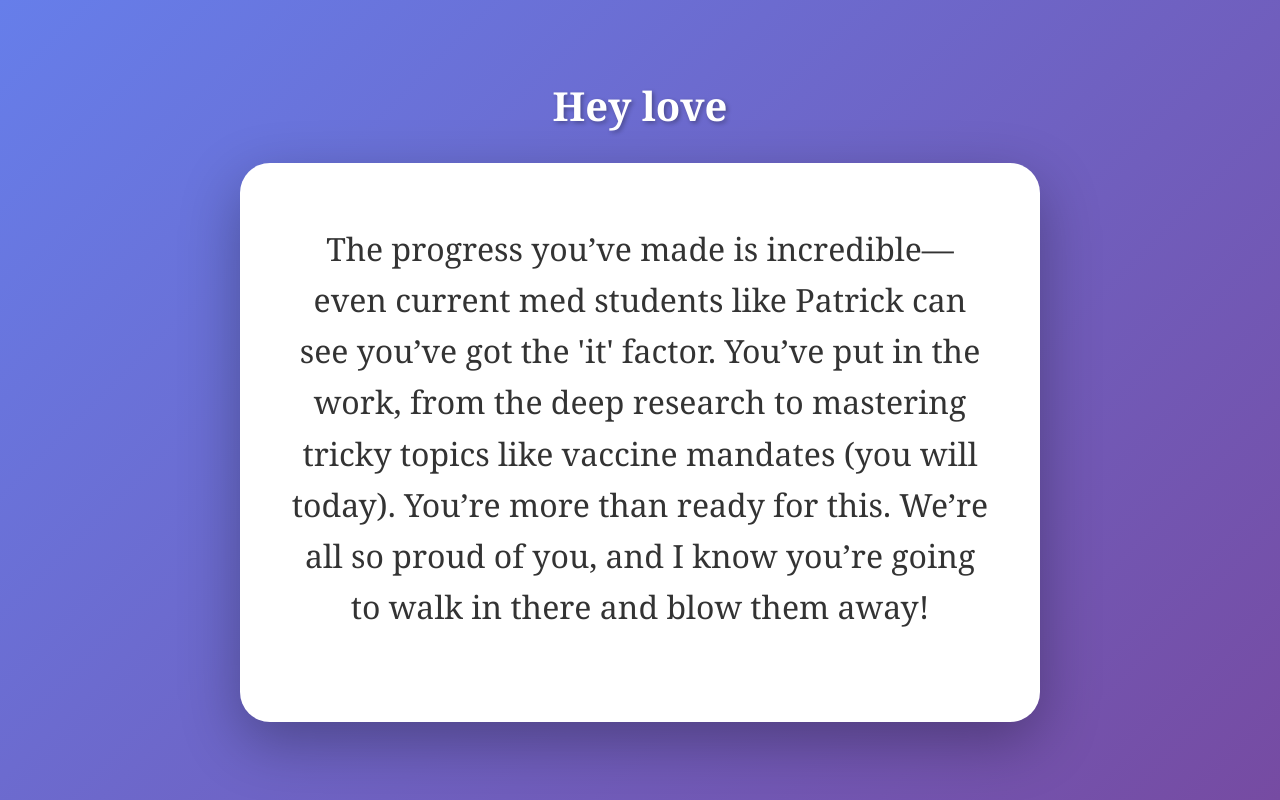
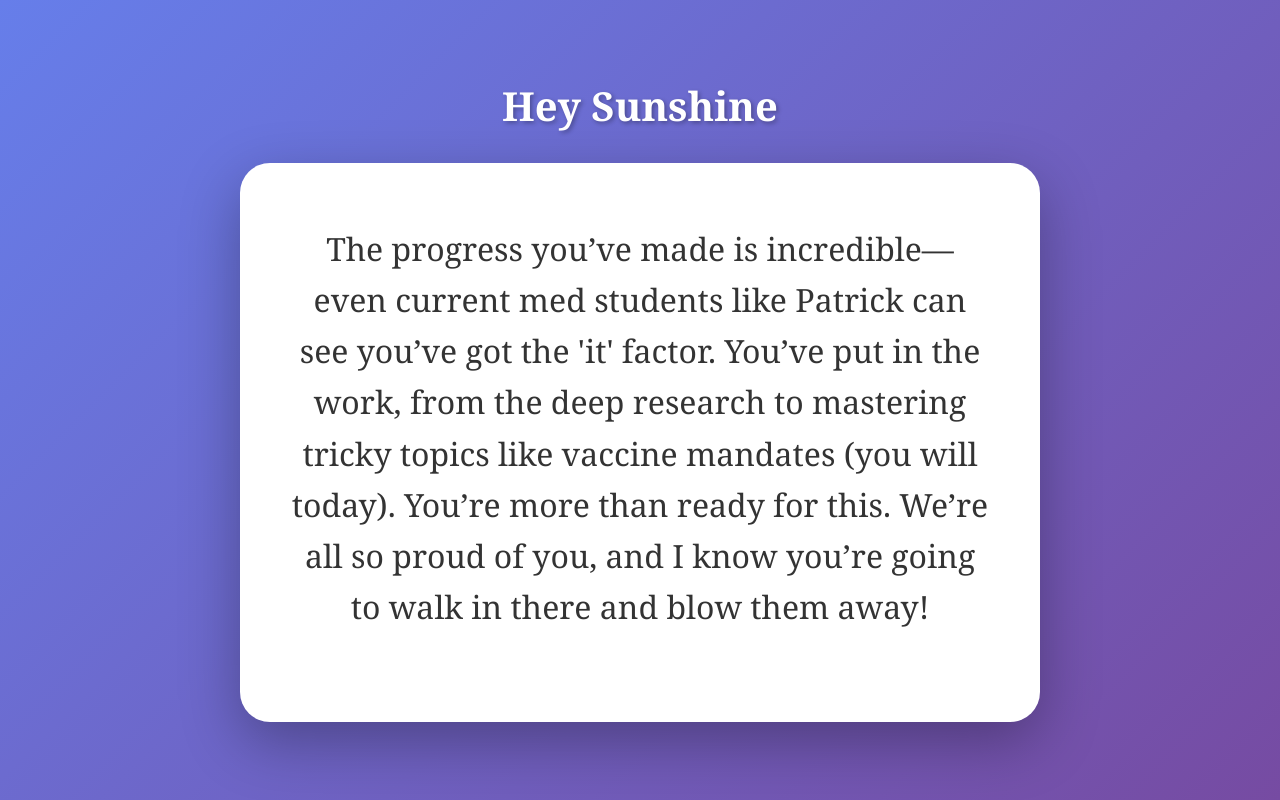
Before and after one commit to Dinoyan/dinoyan.github.com, a plain HTML site: page index.html in a window 1280 px wide. Drawn offline with Linux system fonts and the light colour scheme.

Commit message:
Update index.html

```diff
--- a/index.html
+++ b/index.html
@@ -97,7 +97,7 @@
 </head>
 <body>
     <div class="container">
-        <h1 class="name-header">Hey love</h1>
+        <h1 class="name-header">Hey Sunshine</h1>
         <div class="quote-card">
             <div class="quote-text">
 The progress you’ve made is incredible—even current med students like Patrick can see you’ve got the 'it' factor. You’ve put in the work, from the deep research to mastering tricky topics like vaccine mandates (you will today). You’re more than ready for this. We’re all so proud of you, and I know you’re going to walk in there and blow them away!</body>
```
